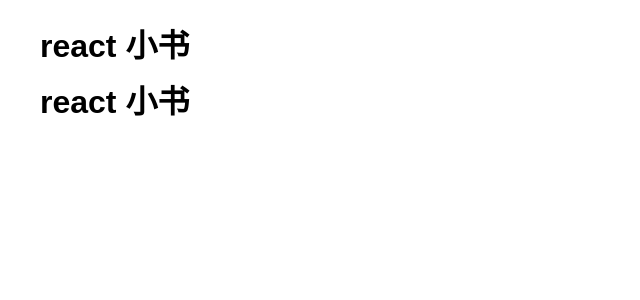
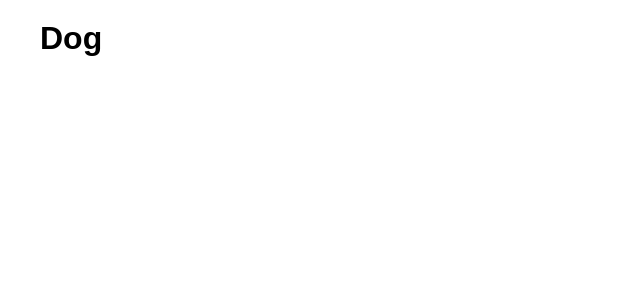
Before and after one commit to xfan0516/react-books, a React (Create React App) app: page / in a window 1280 px wide. Shown: the top 300 px of the page, without its empty margins (0-640 px from the left). Built offline with nearby package versions, Linux system fonts and the light colour scheme.

Commit message:
'不能摸得狗-'

```diff
--- a/src/index.js
+++ b/src/index.js
@@ -2,151 +2,26 @@ import React, { Component } from 'react'
 import ReactDOM from 'react-dom'
 import './index.css'
 
-/* class Title extends Component {
-    render() {
+class Dog extends Component {
+    bark(){
+        console.log("bark")
+        this.run()
+    }
+    run(){
+        console.log("run")
+
+    }
+    render(){
         return (
-            <div>
-                <h1> React 小书</h1>
-
-            </div>
-        )
-    }
-}
-
-class Header extends Component {
-    render() {
-        return (
-            <div>
-                <h2 style={{ color: '#f55' }}>自定义的组件都必须要用大写字母开头，普通的 HTML 标签都用小写字母开头。</h2>
-                <h1>this a Header</h1>
-                <Title />
-            </div>
-
-        )
-    }
-}
-
-class Main extends Component {
-    render() {
-        return (
-            <h1>
-                this a Main
-            </h1>
-
-        )
-    }
-}
-
-class Footer extends Component {
-    render() {
-        return (
-            <h1>
-                this a Footer
-            </h1>
-
-        )
-    }
-}
-
-class Index extends Component {
-    render() {
-        return (
-            <div>
-                <Header />
-                <Main />
-                <Footer />
-            </div>
-
-        )
-    }
-} */
-/* 搭房子 */
-/* class Hose extends Component {
-    render(){
-        return(
-            <div className="hose">
-                <Room />
-                <Bathroom />
-            </div>
-        )
-    }
-}
-
-class Room extends Component {
-    render(){
-        return(
-            <div className="room">
-                <Man />
-                <Dog />
-                <Dog />
-            </div>
-        )
-    }
-}
-
-class Bathroom extends Component {
-    render(){
-        return(
-            <h1 className="bathroom">
-                this Bathroom
-            </h1>
-        )
-    }
-}
-
-class Man extends Component {
-    render(){
-        return(
-            <h1 classNam="man">
-                this Man
-            </h1>
-        )
-    }
-}
-
-class Dog extends Component {
-    render(){
-        return(
-            <h1 className="dog">
-                this Dog
-            </h1>
-        )
-    }
-} */
-
-// 需要手动将实例方法bind到当前实例上去在传入给react.js
-class Title extends Component{
-    handleClickOnTitle(event){
-        console.log(event.target.innerHTML) //react 小书
-        console.log(this)
-    }
-    render (){
-        return (
-            <h1 onClick={this.handleClickOnTitle.bind(this)}>
-                react 小书
-            </h1>
-        )
-    }
-}
-// 你也可以在 bind 的时候给事件监听函数传入一些参数：
-class Title1 extends Component{
-    handleClickOnTitle(hello,word,event){ // **注意 event一定要放在最后边
-        console.log(event.target.innerHTML) //react 小书
-        console.log(this)
-        console.log(word)  // hello
-    }
-    render (){
-        return (
-            <h1 onClick={this.handleClickOnTitle.bind(this,'hello','word')}>
-                react 小书
+            <h1 onClick={this.bark.bind(this)}>
+                Dog
             </h1>
         )
     }
 }
 ReactDOM.render(
     <div>
-        <Title />
-        <Title1 />
+        <Dog />
     </div>
     ,
     document.getElementById("root")
```
